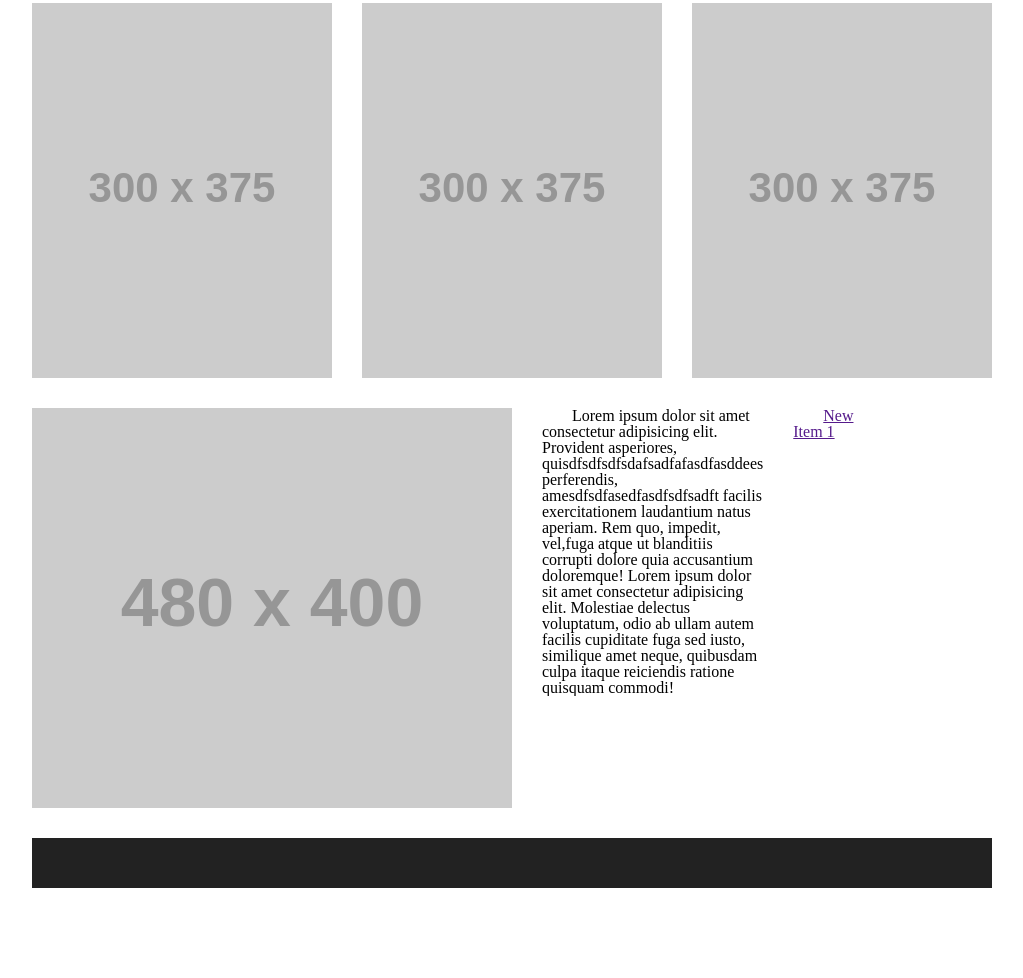
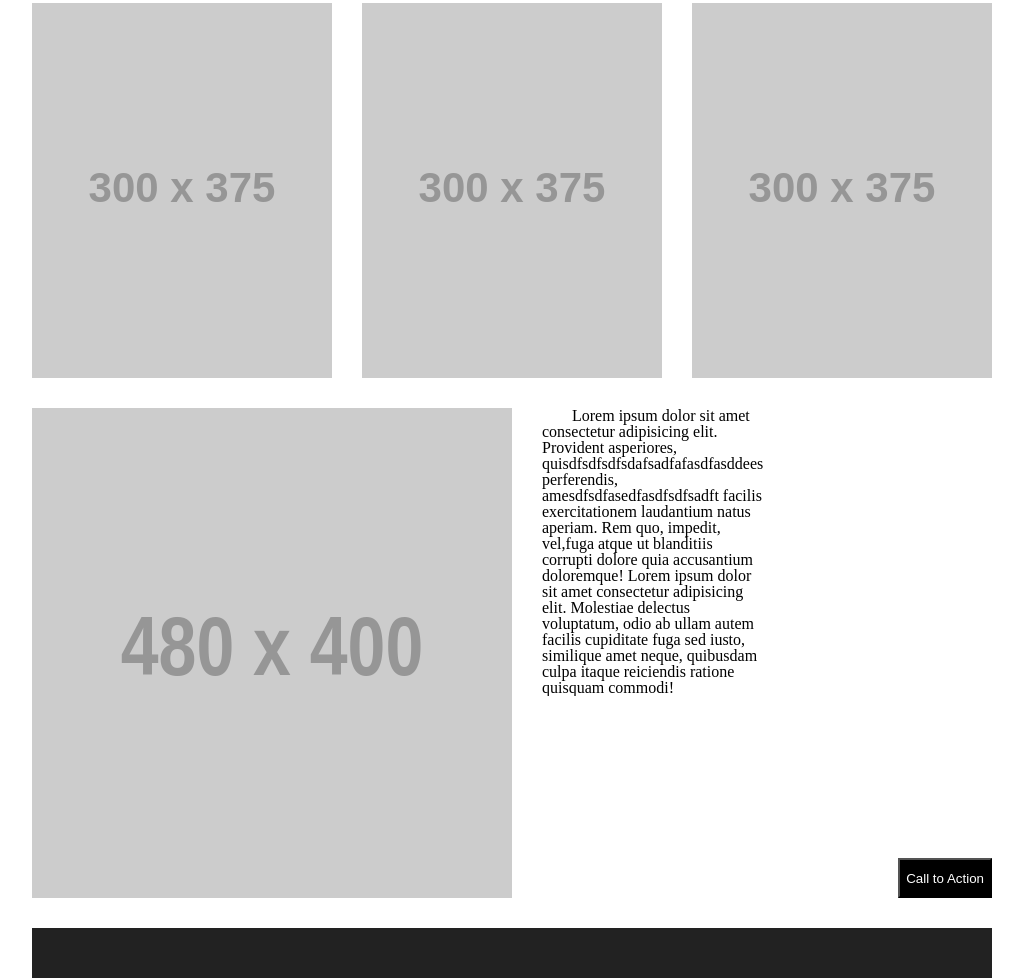
Before and after one commit to mohammadsilwadi/wirefame-exercise, a plain HTML site: page index.html in a window 1280 px wide. Shown: the part 577-1555 px from the top of the page, without its empty margins (128-1151 px from the left). Before the commit the page ends 1465 px from the top, so only its background shows below. Drawn offline with Linux system fonts and the light colour scheme; placeholder pictures from the web are drawn by us.

Commit message:
add button

```diff
--- a/css/style.css
+++ b/css/style.css
@@ -70,11 +70,15 @@ p {
 main section:nth-child(3)img{
   width: 50%;
 }
-
-main a:hover {
-  background-color: rgb(255, 0, 21);
-  align-items: center;
-    justify-content: center;
+input{
+  background-color: black;
+  color: #fff;
+  width: 160px;
+  height: 40px;
+  margin-top: 450px;
+}
+input:hover {
+  background-color: rgb(54, 21, 21);
 }
 footer {
   display: flex;
--- a/index.html
+++ b/index.html
@@ -35,7 +35,7 @@
       <img src="https://via.placeholder.com/480x400/222" alt="">
       <p>Lorem ipsum dolor sit amet consectetur adipisicing elit. Provident asperiores, quisdfsdfsdfsdafsadfafasdfasddees perferendis, amesdfsdfasedfasdfsdfsadft facilis exercitationem laudantium natus aperiam. Rem quo, impedit, vel,fuga atque ut blanditiis corrupti dolore quia accusantium doloremque!
         Lorem ipsum dolor sit amet consectetur adipisicing elit. Molestiae delectus voluptatum, odio ab ullam autem facilis cupiditate fuga sed iusto, similique amet neque, quibusdam culpa itaque reiciendis ratione quisquam commodi!
-        <a href="">New Item 1</a></p>
+        </p><input type="button" value="Call to Action">
 
     </section>
   </main>
```
